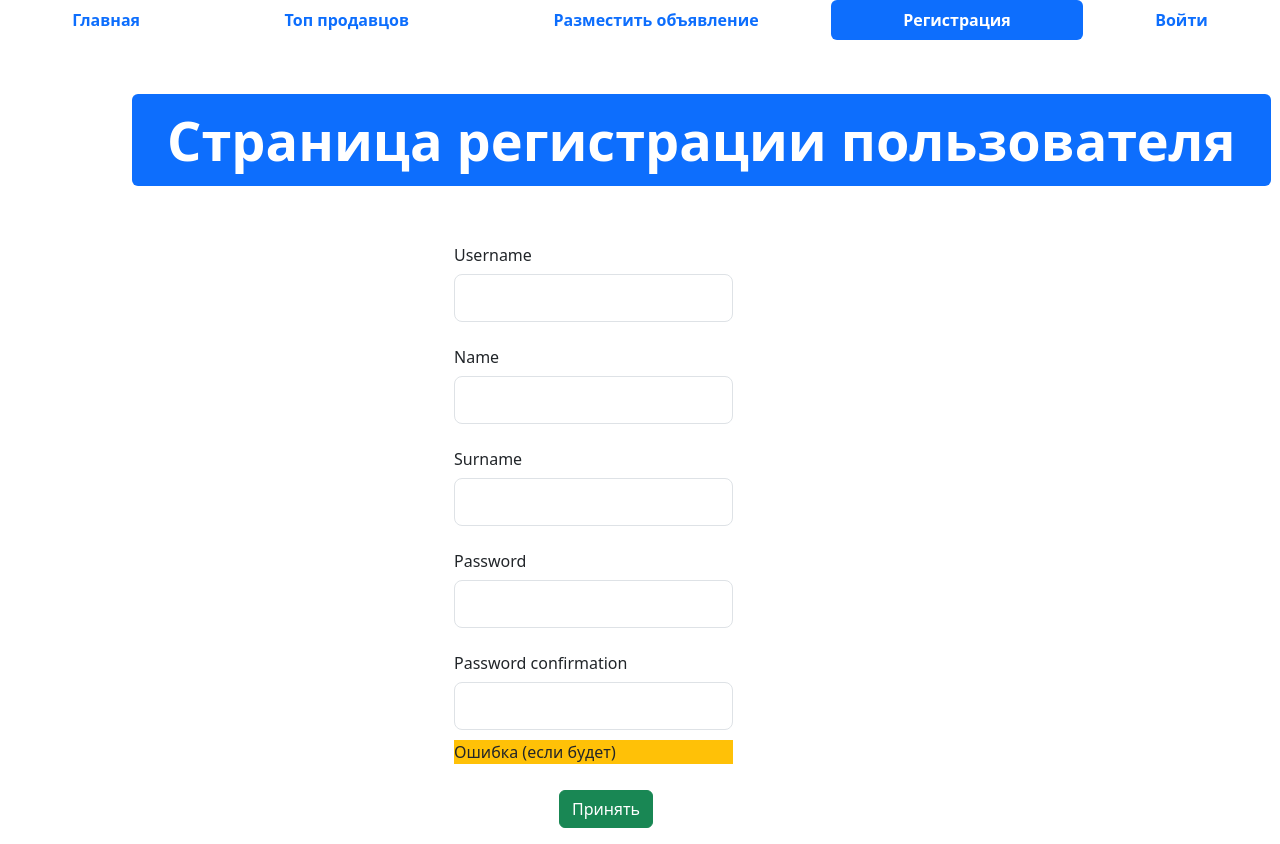
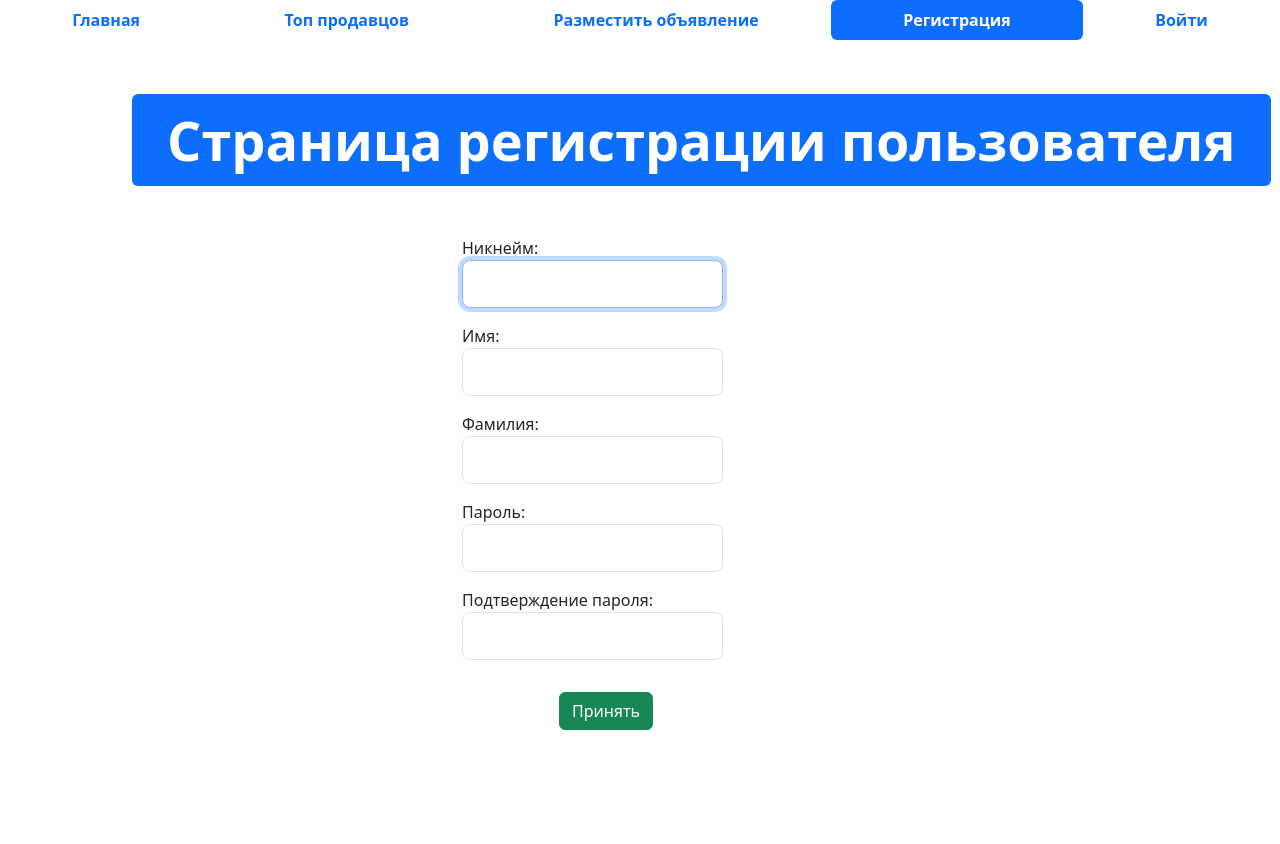
Before and after one commit to EmilAhmaBoy/lesson-11, a Django app: page /myauth/register/ in a window 1280 px wide. After the commit the page ends 730 px from the top, so only its background shows below. Run offline with Django 4.2, Linux system fonts and the light colour scheme; some libraries are stand-ins or nearby versions.

Commit message:
Добавлена страница регистрации

```diff
--- /dev/null
+++ b/app_auth/forms.py
@@ -0,0 +1,64 @@
+from django import forms
+from django.contrib.auth.forms import UserCreationForm
+from django.core.exceptions import ValidationError
+from django.forms.utils import ErrorList
+from django.utils.safestring import mark_safe
+from django.contrib.auth import get_user_model
+
+User = get_user_model()
+
+
+class EmptyErrorList(ErrorList):
+    def __str__(self):
+        return ''
+
+
+class CustomUserCreationForm(UserCreationForm):
+    # def __init__(self, *args, **kwargs):
+    #     super().__init__(*args, **kwargs)
+    #     self.fields['username'].widget.attrs['class'] = 'form-control form-control-lg'
+    #     self.fields['username'].help_text = ''
+    #     self.fields['username'].min_length = 5
+    #     self.fields['username'].max_length = 24
+    #     self.fields['last_name'].widget.attrs['class'] = 'form-control form-control-lg'
+    #     self.fields['first_name'].widget.attrs['class'] = 'form-control form-control-lg'
+    #     self.fields['password1'].widget.attrs['class'] = 'form-control form-control-lg'
+    #     self.fields['password1'].help_text = ''
+    #     self.fields['password2'].widget.attrs['class'] = 'form-control form-control-lg'
+    #     self.fields['password2'].help_text = ''
+
+    class Meta:
+        model = User
+        fields = ('username', 'first_name', 'last_name', 'password1', 'password2')
+
+    username = forms.CharField(label='Никнейм', min_length=3, max_length=24,
+                               widget=forms.TextInput(attrs={'class': 'form-control form-control-lg'}))
+    first_name = forms.CharField(label='Имя', min_length=0, max_length=32,
+                                 widget=forms.TextInput(attrs={'class': 'form-control form-control-lg'}))
+    last_name = forms.CharField(label='Фамилия', min_length=0, max_length=32,
+                                widget=forms.TextInput(attrs={'class': 'form-control form-control-lg'}))
+    password1 = forms.CharField(label='Пароль',
+                                widget=forms.PasswordInput(attrs={'class': 'form-control form-control-lg'}))
+    password2 = forms.CharField(label='Подтверждение пароля',
+                                widget=forms.PasswordInput(attrs={'class': 'form-control form-control-lg'}))
+
+    # def clean_username(self):
+    #     username = self.cleaned_data['username']
+    #     new = User.objects.filter(username=username)
+    #     if new.count():
+    #         raise ValidationError('Пользователь уже зарегистрирован!')
+    #     elif len(username) < 3:
+    #         raise ValidationError('Длина никнейма не должна быть меньше 3 символов в длину!')
+    #     elif len(username) > 24:
+    #         raise ValidationError('Длина никнейма не должна превышать 24 символов в длину!')
+    #     return username
+    #
+    # def clean_password2(self):
+    #     password1 = self.cleaned_data['password1']
+    #     password2 = self.cleaned_data['password2']
+    #
+    #     if len(password1) < 8:
+    #         raise ValidationError('Длина пароля должна быть меньше 8 символов в длину!')
+    #     elif password1 != password2:
+    #         raise ValidationError('Пароли не совпадают!')
+    #     return password2
--- a/app_auth/views.py
+++ b/app_auth/views.py
@@ -2,12 +2,35 @@ from django.shortcuts import render, redirect, reverse
 from django.contrib.auth.decorators import login_required
 from django.contrib.auth import authenticate, login, logout
 from django.urls import reverse_lazy
+from django.contrib.auth.forms import UserCreationForm
+from .forms import CustomUserCreationForm, EmptyErrorList
 
 
 # Create your views here.
 
 def register_view(request):
-    return render(request, 'app_auth/register.html')
+    if request.method == 'POST':
+        form = CustomUserCreationForm(request.POST, request.FILES, error_class=EmptyErrorList)
+        if form.is_valid():
+            form.save()
+            username = request.POST['username']
+            password = request.POST['password1']
+            user = authenticate(request, username=username, password=password)
+            if user is not None:
+                login(request, user)
+            return redirect(reverse('profile'))
+        else:
+            context = {
+                'error': form.error_messages.values(),
+                'form': form
+            }
+            return render(request, 'app_auth/register.html', context)
+    else:
+        form = CustomUserCreationForm()
+        context = {
+            'form': form
+        }
+        return render(request, 'app_auth/register.html', context)
 
 
 def login_view(request):
--- a/templates/app_advertisements/advertisement-post.html
+++ b/templates/app_advertisements/advertisement-post.html
@@ -22,7 +22,7 @@
     </div>
 </div>
 <div class="container">
-    <form method="post">
+    <form method="post"> {% csrf_token %}
         <div class="row mb-3">
             <div class="col-6">
                 {{ form.as_p }}
--- a/templates/app_auth/login.html
+++ b/templates/app_auth/login.html
@@ -23,7 +23,7 @@
     <form method="post"> {% csrf_token %}
         <div class="row mb-3">
             <div class="col">
-                <label class="col-sm-4 col-form-label offset-4">Username</label>
+                <label class="col-sm-4 col-form-label offset-4">Никнейм</label>
                 <div class="col-sm-4 offset-4 w-25">
                     <input type="text" class="form-control form-control-lg" name="username">
                 </div>
@@ -31,7 +31,7 @@
         </div>
         <div class="row mb-3">
             <div class="col">
-                <label class="col-sm-4 col-form-label offset-4">Password</label>
+                <label class="col-sm-4 col-form-label offset-4">Пароль</label>
                 <div class="col-sm-4 offset-4 w-25">
                     <input type="password" class="form-control form-control-lg" name="password">
                 </div>
--- a/templates/app_auth/register.html
+++ b/templates/app_auth/register.html
@@ -22,46 +22,21 @@
             </div>
         </div>
     </div>
-    <form method="post">
+    <form method="post"> {% csrf_token %}
         <div class="row mb-3">
-            <div class="col">
-                <label class="col-sm-4 col-form-label offset-4">Username</label>
-                <div class="col-sm-4 offset-4 w-25">
-                    <input type="text" class="form-control form-control-lg">
-                </div>
-            </div>
-        </div>
-        <div class="row mb-3">
-            <div class="col">
-                <label class="col-sm-4 col-form-label offset-4">Name</label>
-                <div class="col-sm-4 offset-4 w-25">
-                    <input type="text" class="form-control form-control-lg">
-                </div>
-            </div>
-        </div>
-        <div class="row mb-3">
-            <div class="col">
-                <label class="col-sm-4 col-form-label offset-4">Surname</label>
-                <div class="col-sm-4 offset-4 w-25">
-                    <input type="text" class="form-control form-control-lg">
-                </div>
-            </div>
-        </div>
-        <div class="row mb-3">
-            <div class="col">
-                <label class="col-sm-4 col-form-label offset-4">Password</label>
-                <div class="col-sm-4 offset-4 w-25">
-                    <input type="password" class="form-control form-control-lg">
-                </div>
-            </div>
-        </div>
-        <div class="row mb-3">
-            <div class="col">
-                <label class="col-sm-4 col-form-label offset-4">Password confirmation</label>
-                <div class="col-sm-4 offset-4 w-25">
-                    <input type="password" class="form-control form-control-lg">
-                    <div class="form-label bg-warning" style="margin: 10px 0px;">Ошибка (если будет)</div>
-                </div>
+            <div class="col-sm-4 offset-4 w-25">
+            {{ form.as_p }}
+            {% if error %}
+            <ul style="background-color: #df7a10;
+                color: white;
+                padding: 15px;
+                margin: 10px 0px;
+                border-radius: 10px;">
+                {% for value in error %}
+                <li style="list-style-type: none;">{{ value }}</li>
+                {% endfor %}
+            </ul>
+            {% endif %}
             </div>
         </div>
         <div class="row mb-3 offset-sm-5">
```
Also changed, not shown: db.sqlite3.
